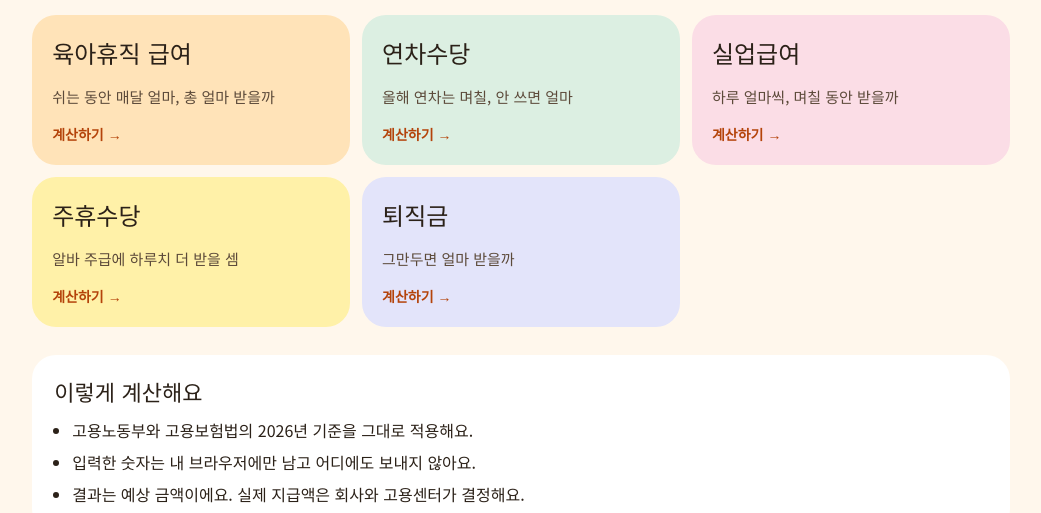
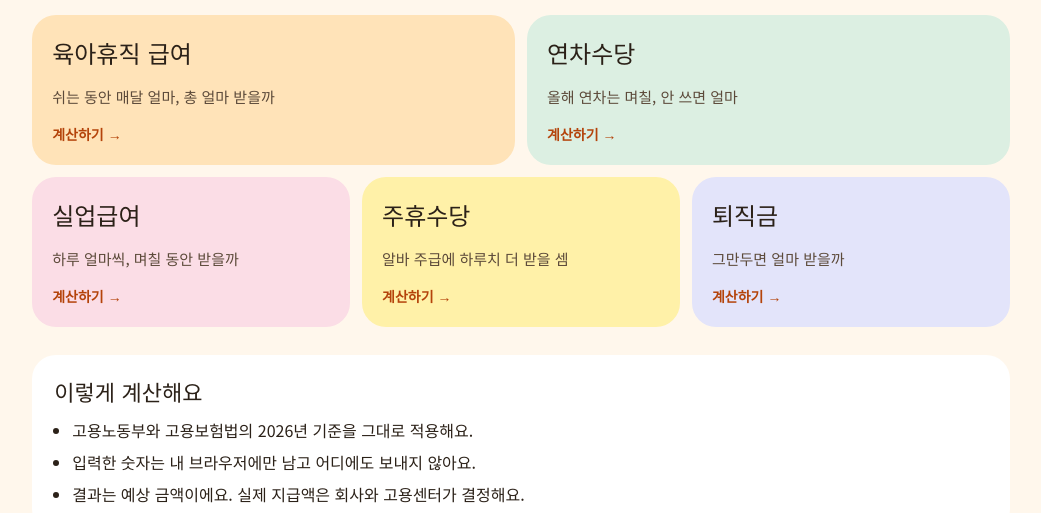
Before and after one commit to myeongjin123/donsem, a plain HTML site: page index.html in a window 1280 px wide. Shown: the part 303-816 px from the top of the page, without its empty margins (119-1160 px from the left). Drawn offline with Linux system fonts and the light colour scheme.

Commit message:
첫 화면 계산기 카드 5개가 빈칸 없이 채워지도록 배치 수정
Co-Authored-By: Claude Opus 5.5 <noreply@anthropic.com>
Claude-Session: https://claude.ai/code/session_01WFdWA4GrnPtvpLRLaJsi21

```diff
--- a/index.html
+++ b/index.html
@@ -20,7 +20,11 @@
 .homehero p{margin:10px 0 0;color:var(--wmut);max-width:46ch}
 .homehero svg{position:absolute;right:20px;top:50%;transform:translateY(-50%);width:130px;height:130px}
 @media(max-width:600px){.homehero{padding:24px 92px 26px 20px}.homehero svg{width:64px;height:64px;top:22px;right:16px;transform:none}}
-.biglist{display:grid;grid-template-columns:repeat(auto-fit,minmax(min(100%,240px),1fr));gap:12px}
+.biglist{display:grid;grid-template-columns:repeat(6,minmax(0,1fr));gap:12px}
+.biglist .big{grid-column:span 2}
+.biglist .big:nth-child(-n+2){grid-column:span 3}
+@media(max-width:820px){.biglist{grid-template-columns:repeat(2,minmax(0,1fr))}.biglist .big,.biglist .big:nth-child(-n+2){grid-column:auto}.biglist .big:last-child{grid-column:span 2}}
+@media(max-width:600px){.biglist{grid-template-columns:minmax(0,1fr)}.biglist .big:last-child{grid-column:auto}}
 .big{min-height:150px;border-radius:24px;text-decoration:none;color:var(--ink);padding:20px;display:flex;flex-direction:column;justify-content:space-between;gap:10px}
 .big b{font:400 24px "Jua",sans-serif}
 .big span{color:var(--mut);font-size:15px}
```
